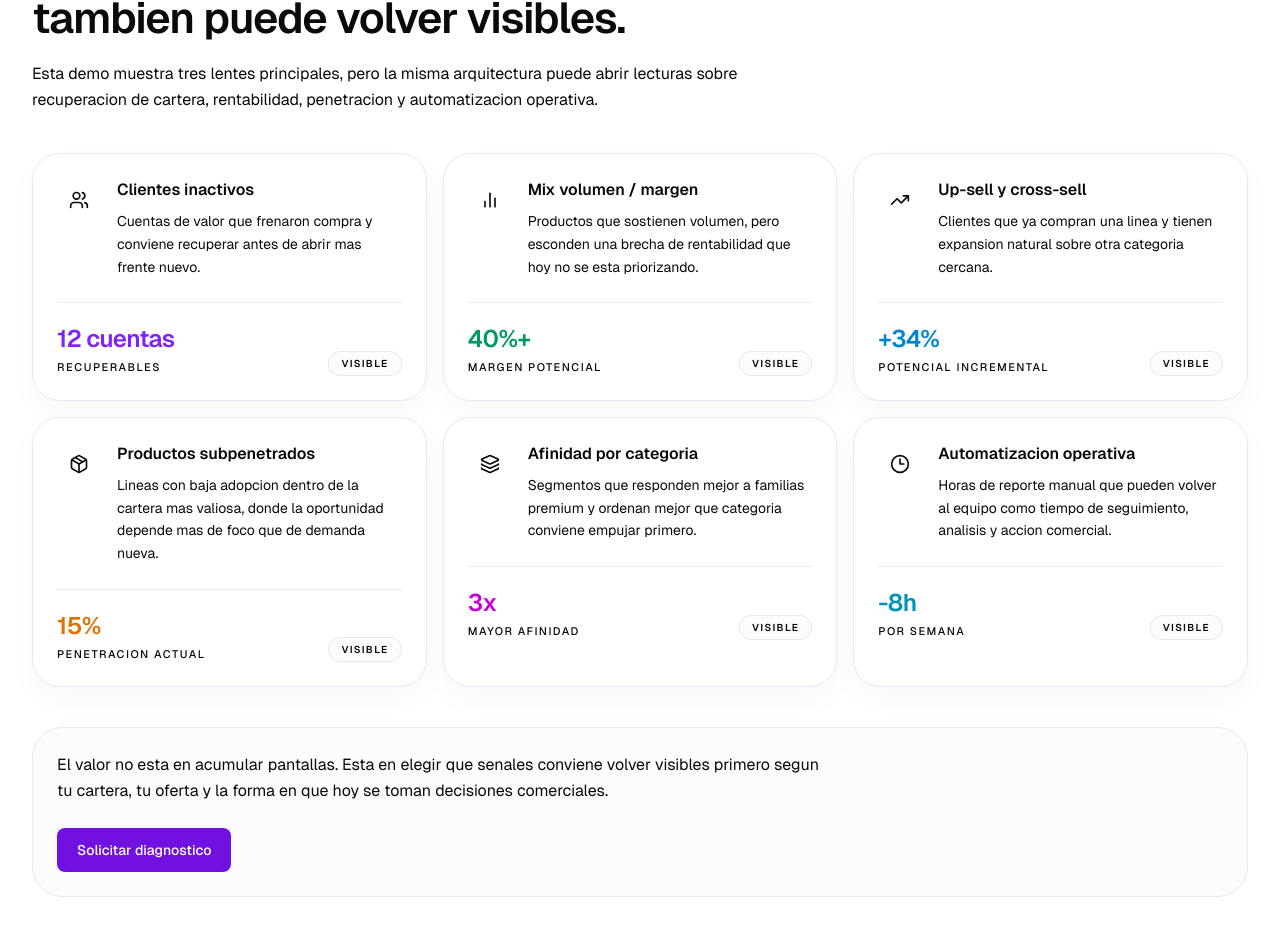
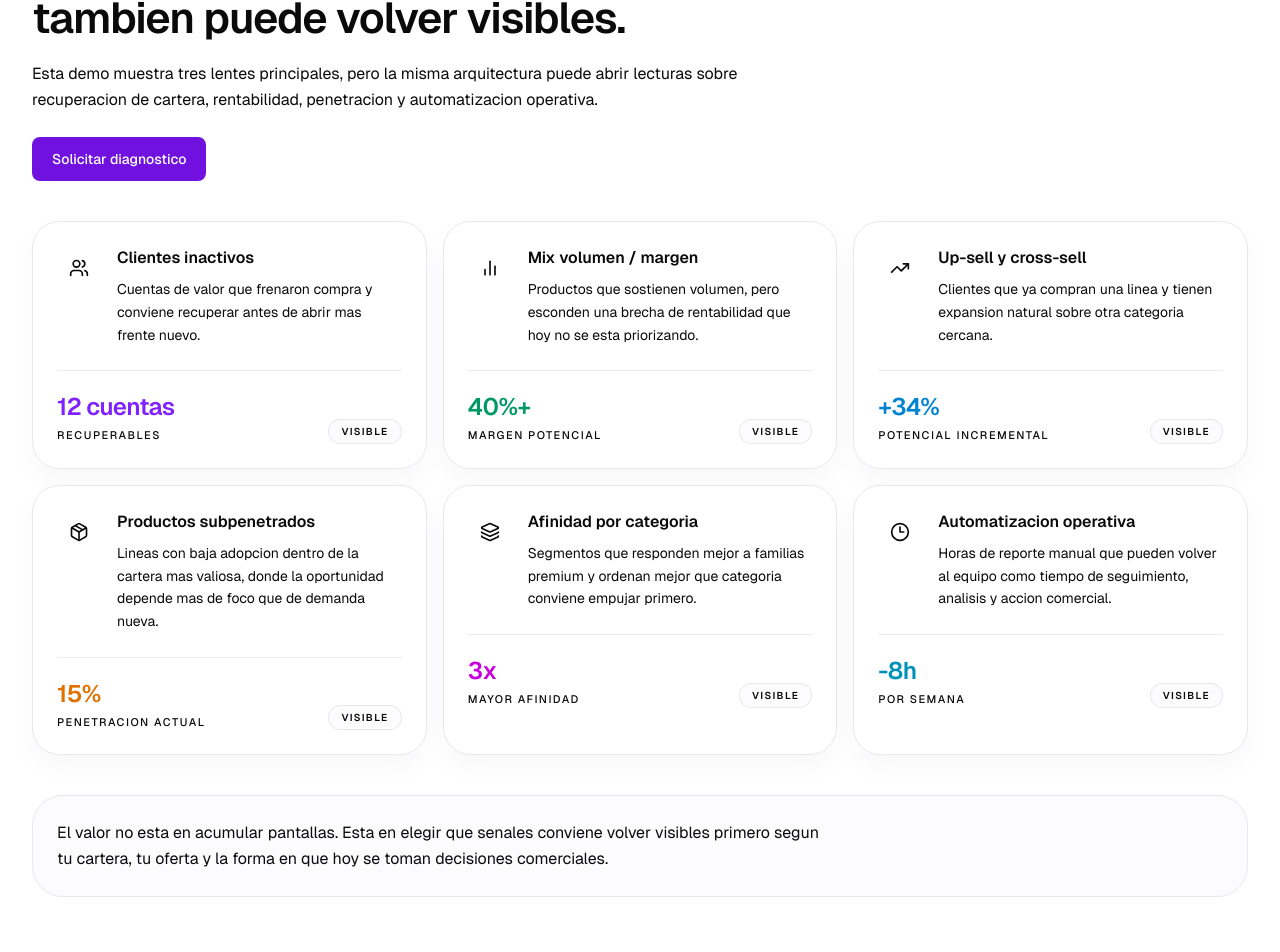
Before and after one commit to AluenIriarte/WebPage, a React (Vite) app: page /demo-dashboard in a window 1280 px wide. Shown: the part 999-1951 px from the top of the page. Built offline with nearby package versions, Linux system fonts and the light colour scheme.

Commit message:
Move demo opportunities CTA into visible section header

```diff
--- a/src/app/pages/DemoDashboard.tsx
+++ b/src/app/pages/DemoDashboard.tsx
@@ -651,6 +651,15 @@ export function DemoDashboard() {
               <p className="mt-4 text-base leading-relaxed text-muted-foreground">
                 Esta demo muestra tres lentes principales, pero la misma arquitectura puede abrir lecturas sobre recuperacion de cartera, rentabilidad, penetracion y automatizacion operativa.
               </p>
+              <div className="mt-6">
+                <a
+                  href={ROOT_DIAGNOSTIC_SECTION_HREF}
+                  onClick={() => trackDiagnosisClick("opportunities_section_cta")}
+                  className="inline-flex min-h-11 items-center justify-center rounded-lg bg-[#7111DF] px-5 py-2.5 text-sm font-medium text-white transition-colors hover:bg-[#5c0ec0]"
+                >
+                  Solicitar diagnostico
+                </a>
+              </div>
             </div>
 
             <div className="mt-10">
@@ -661,15 +670,6 @@ export function DemoDashboard() {
               <p className="max-w-3xl text-sm leading-relaxed text-muted-foreground md:text-base">
                 El valor no esta en acumular pantallas. Esta en elegir que senales conviene volver visibles primero segun tu cartera, tu oferta y la forma en que hoy se toman decisiones comerciales.
               </p>
-              <div className="mt-6">
-                <a
-                  href={ROOT_DIAGNOSTIC_SECTION_HREF}
-                  onClick={() => trackDiagnosisClick("opportunities_section_cta")}
-                  className="inline-flex min-h-11 items-center justify-center rounded-lg bg-[#7111DF] px-5 py-2.5 text-sm font-medium text-white transition-colors hover:bg-[#5c0ec0]"
-                >
-                  Solicitar diagnostico
-                </a>
-              </div>
             </div>
           </div>
         </section>
```
